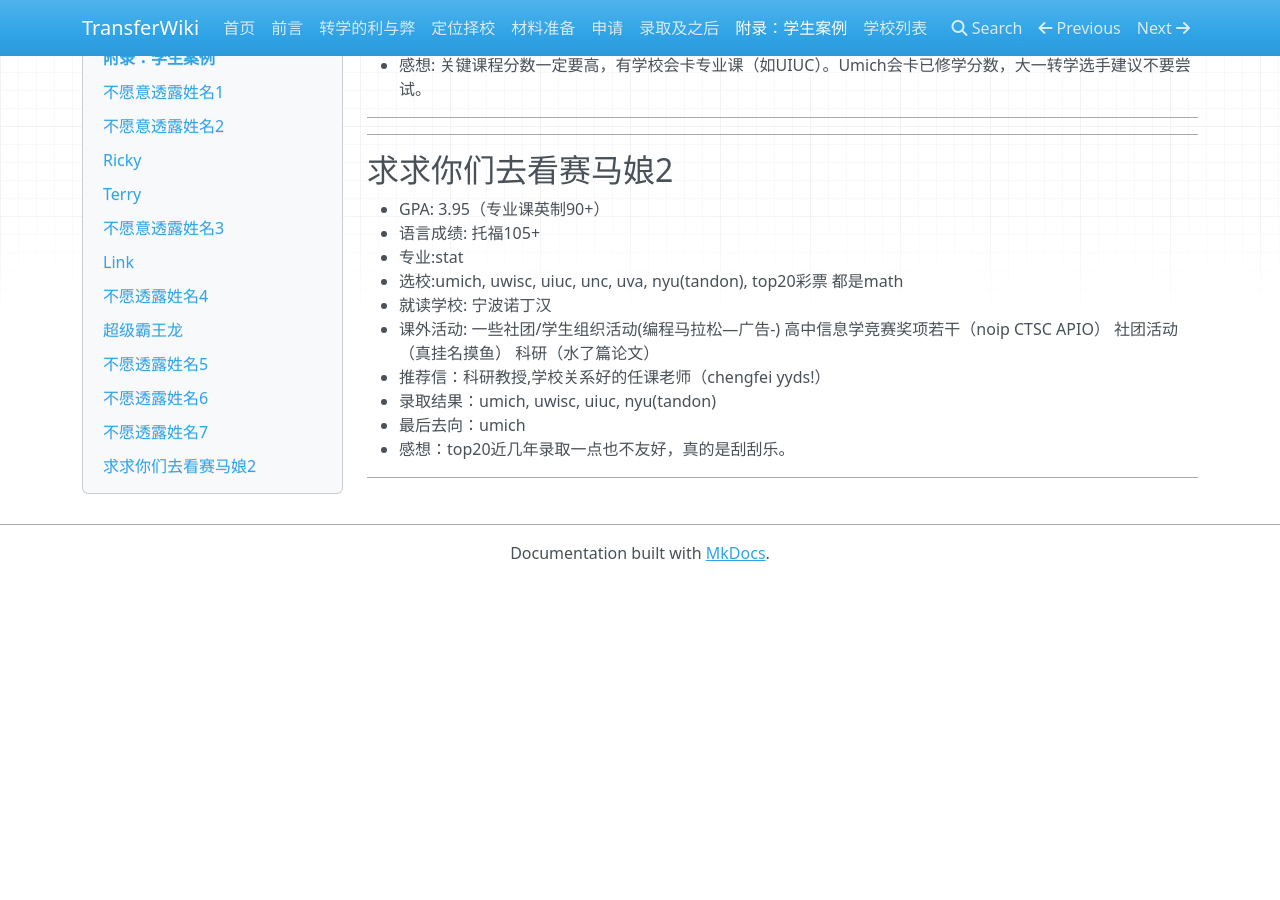
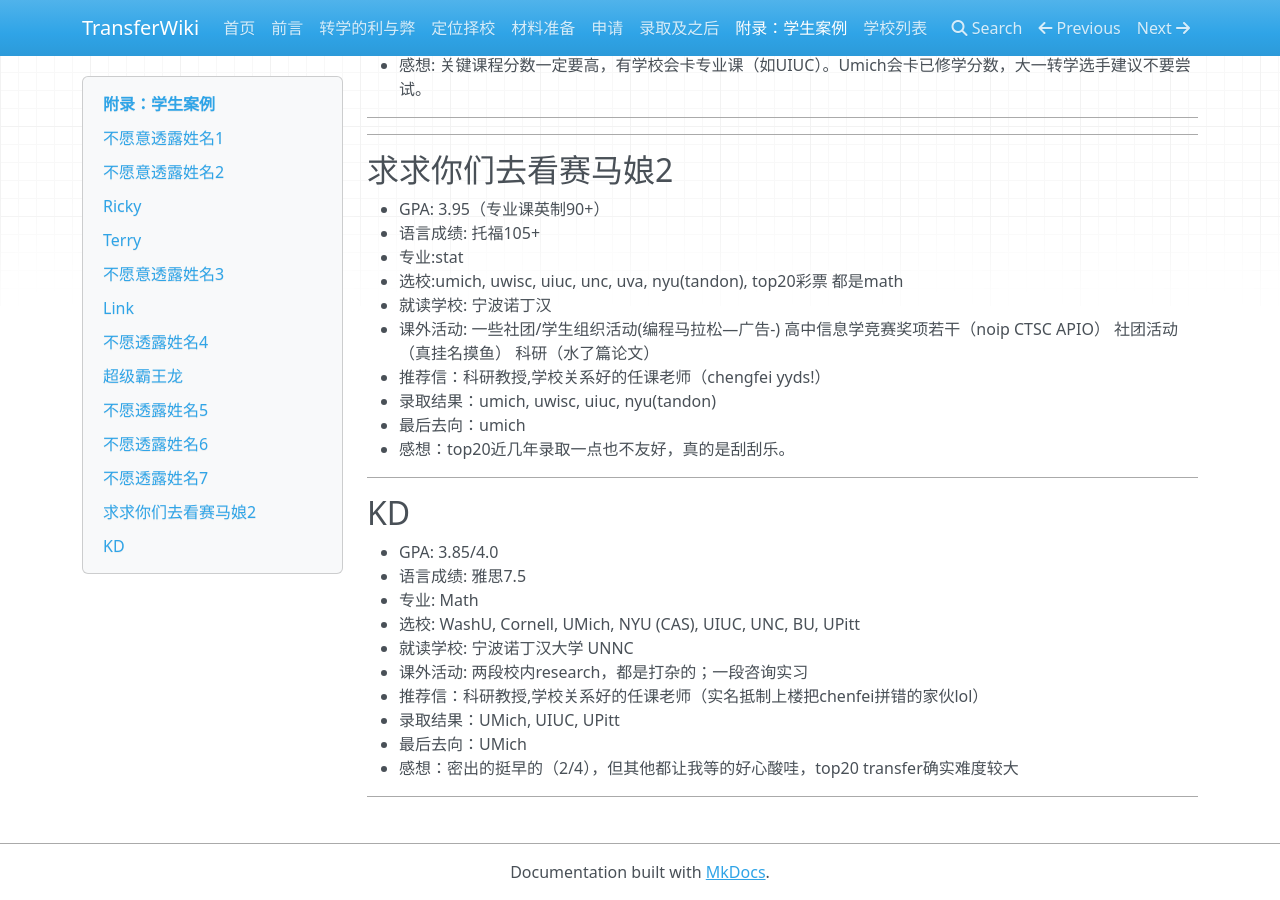
Before and after one commit to SihanXU/TransferWiki, an MkDocs documentation site: the page built from docs/bgs.md, in a window 1280 px wide and 900 px high, scrolled down 4643 px. Built offline with MkDocs 1.6.1, drawn with Linux system fonts in a browser that asks for light colours; nearby versions of some CDN libraries; before the commit the page ends 5224 px from its top, so only the background shows below that.

Commit message:
Update bgs.md

```diff
--- a/docs/bgs.md
+++ b/docs/bgs.md
@@ -200,3 +200,16 @@
 - 感想：top20近几年录取一点也不友好，真的是刮刮乐。
 
 ***
+## KD
+
+- GPA: 3.85/4.0
+- 语言成绩: 雅思7.5
+- 专业: Math
+- 选校: WashU, Cornell, UMich, NYU (CAS), UIUC, UNC, BU, UPitt
+- 就读学校: 宁波诺丁汉大学 UNNC
+- 课外活动: 两段校内research，都是打杂的；一段咨询实习
+- 推荐信：科研教授,学校关系好的任课老师（实名抵制上楼把chenfei拼错的家伙lol）
+- 录取结果：UMich, UIUC, UPitt
+- 最后去向：UMich
+- 感想：密出的挺早的（2/4），但其他都让我等的好心酸哇，top20 transfer确实难度较大
+ ***
```
